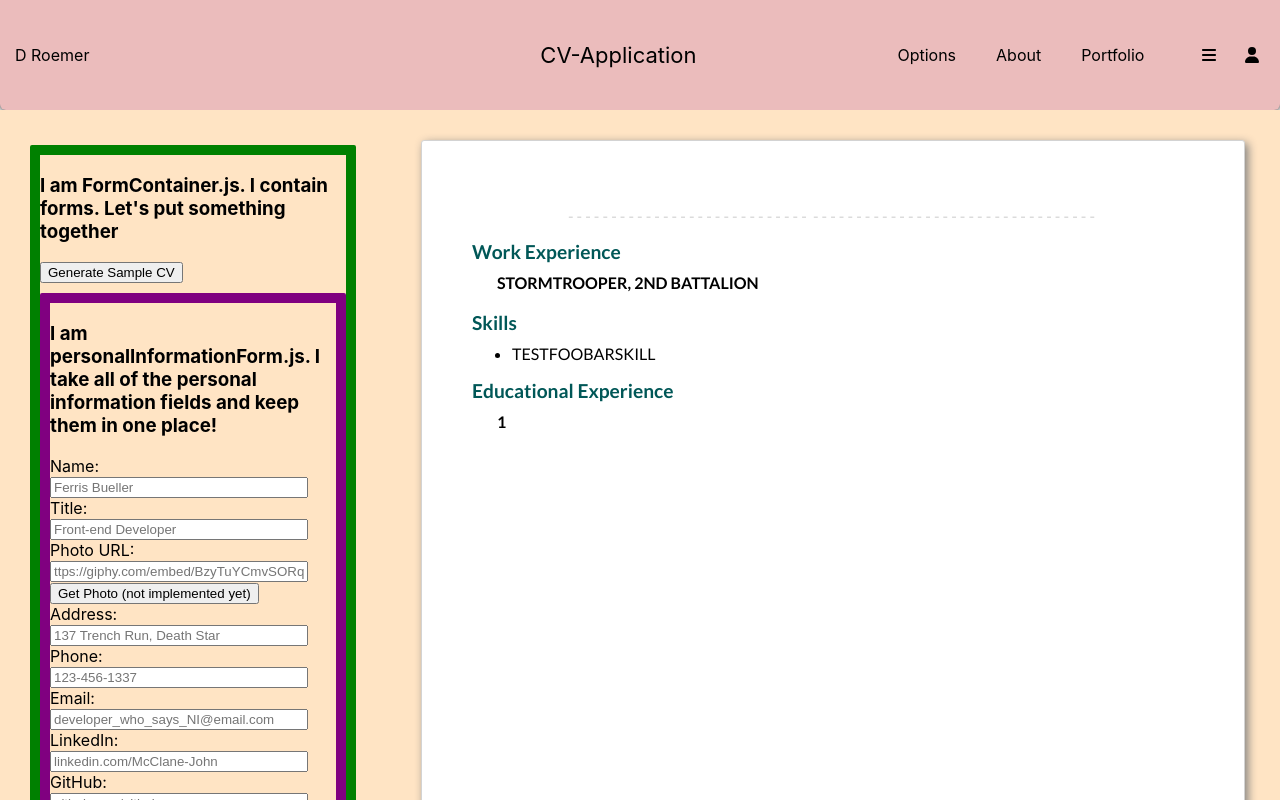
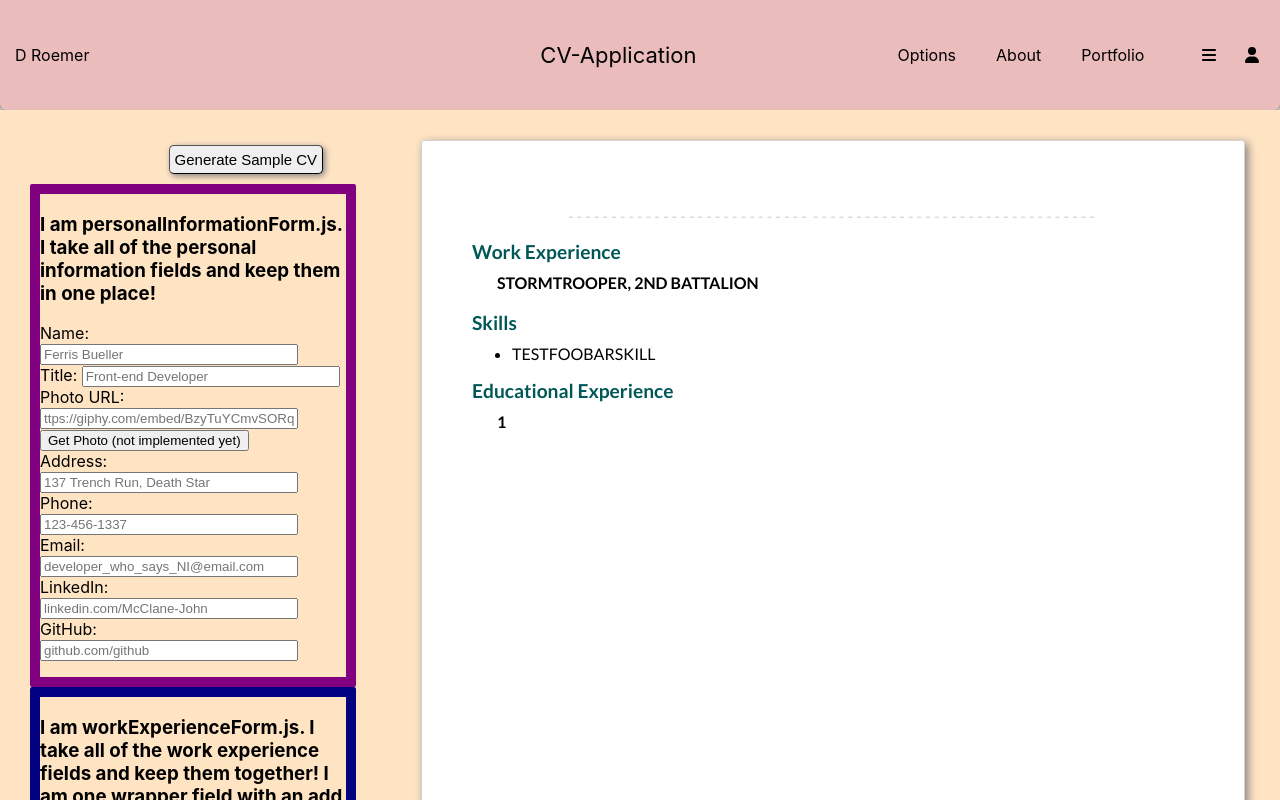
Before and after one commit to dianaroemer/cv-application-project, a React (Create React App) app: page / in a window 1280 px wide. Shown: the top 800 px of the page. Built offline with nearby package versions, Linux system fonts and the light colour scheme.

Commit message:
Style sample CV button

```diff
--- a/src/App.css
+++ b/src/App.css
@@ -14,18 +14,28 @@
   background-color: bisque;
 }
 
+.inputField {
+  width: 250px;
+}
+
 .FormContainer {
   margin: 35px 30px 0 30px;
   width: 900px;
 }
 
 .sampleStateButton {
+  position: relative;
   margin-bottom: 10px;
+  left: 42.5%;
+  font-size: 15px;
+  padding: 5px;
+  border-width: 1.5px;
+  border-radius: 5px;
+  box-shadow: 2px 2px 6px grey;
+
 }
 
-.inputField {
-  width: 250px;
-}
+
 
 
 
--- a/src/Components/FormContainer.js
+++ b/src/Components/FormContainer.js
@@ -16,8 +16,8 @@ class FormContainer extends Component {
 
 
         return (
-            <div className='FormContainer' style={{borderStyle: 'solid', borderRadius: 2, borderColor: 'green', borderWidth: 10}}>
-                <h3>I am FormContainer.js. I contain forms. Let's put something together</h3>
+            <div className='FormContainer'>
+                {/* <h3>I am FormContainer.js. I contain forms. Let's put something together</h3> */}
                 <button type="submit" onClick={setSampleState} className='sampleStateButton'>Generate Sample CV</button>
                 <PersonalInformationForm
                     updateInputField={updateInputField}
```
